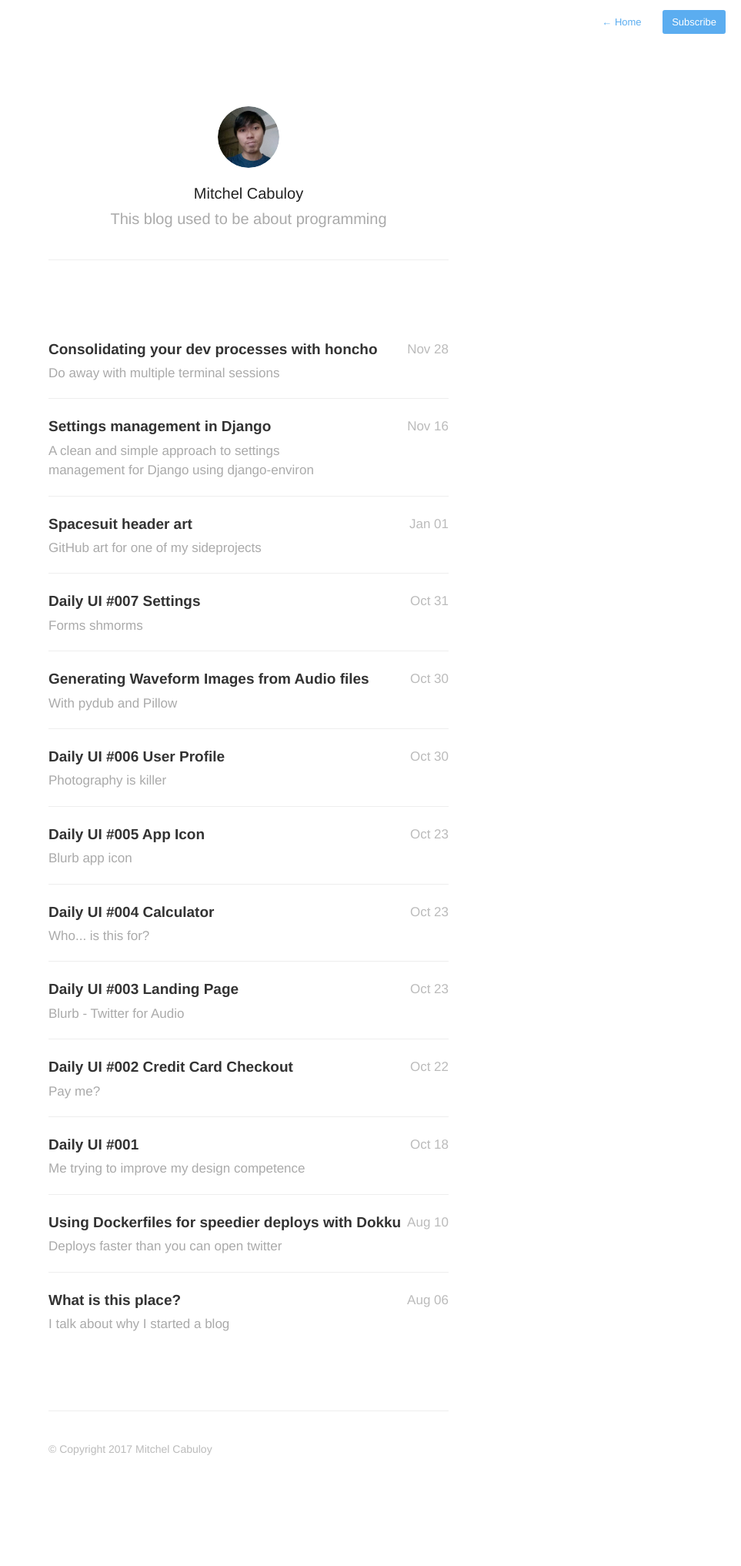
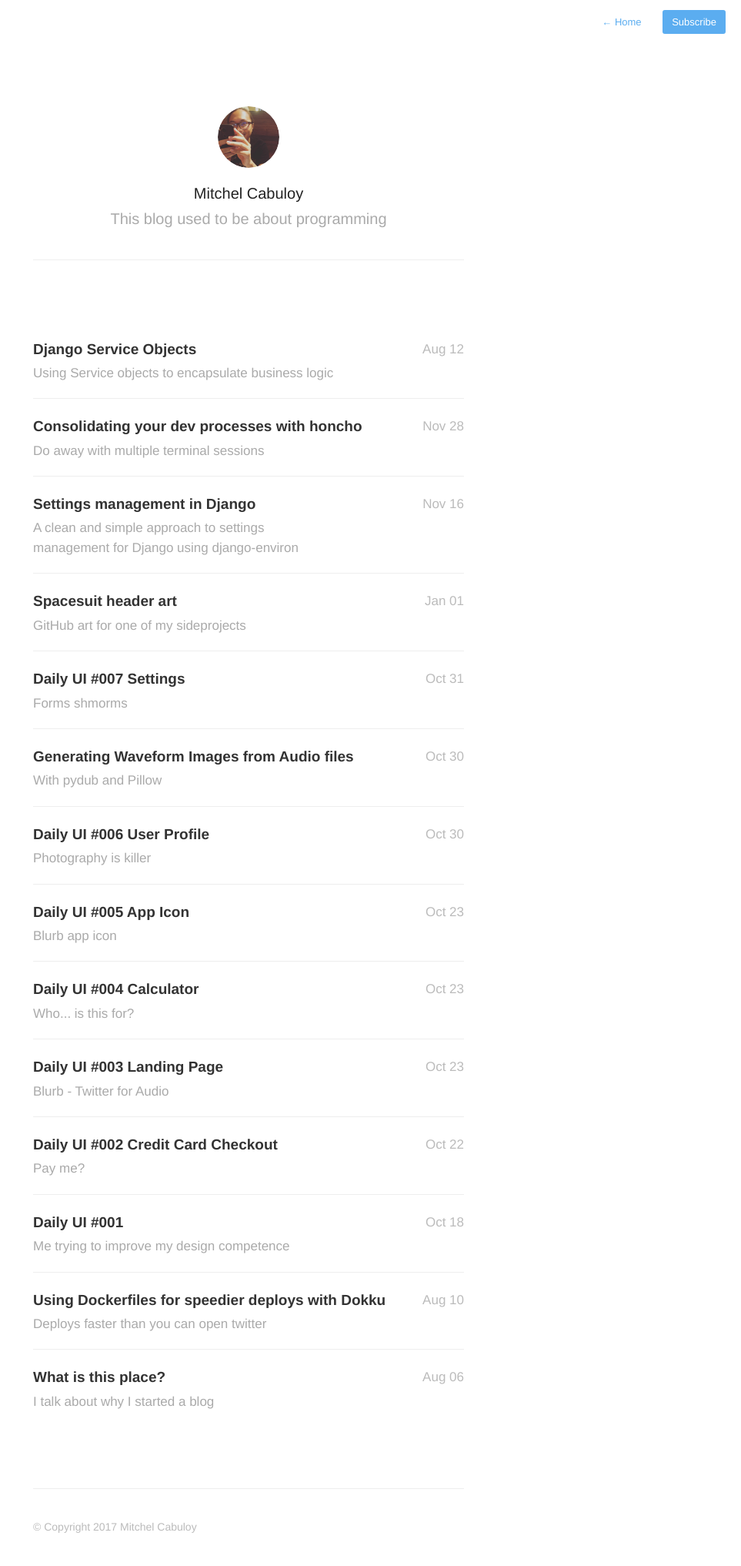
Before and after one commit to mixxorz/mixxorz.github.io, a Jekyll site: the page built from index.html, in a window 1280 px wide. Shown: the whole page at 77% size, without its empty margins (317-1280 px from the left). Built offline with Jekyll 4.4.1, drawn with Linux system fonts in a browser that asks for light colours; nearby versions of some CDN libraries; the list of posts is cut into pages by our own code; before the commit the page ends 1933 px from its top, so only the background shows below that; some of the changed lines change nothing that is shown.

Commit message:
Publish Django Server Objects
* Update some styles
* Update avatar

````diff
--- /dev/null
+++ b/_posts/2017-08-12-django-service-objects.md
@@ -0,0 +1,316 @@
+---
+title:  "Django Service Objects"
+date:   2017-08-12 12:00:00
+description: Using Service objects to encapsulate business logic
+---
+
+Starting a new project is always exciting. You spec out the features, start writing your tests, and implement your code. But then somewhere along the way, it starts to become a drag. You start to have so many models, and so many views, and so much logic to implement that you don't even know where to put them. Or more realistically, you've lost track of where you've put them.
+
+## Is there a better way?
+
+Yes! Service objects to the rescue!
+
+## What are service objects?
+
+Simply put, service objects are where you put your business logic.
+
+Let's say you're building a booking system. When a customer makes a booking, the app should create a new customer or get an existing one, it should create a booking in the database, and then send a verification email. When the email is verified, the app should update the status of the booking, and notify the admin. Finally, when the admin approves the booking, the app should update the status of the booking, create an invoice, and send it to the customer.
+
+All of that logic should live in service objects.
+
+Enough talk. Let's code!
+
+## So what does a service object look like?
+
+Like this:
+
+```python
+# apps/booking/services.py
+
+from django import forms
+
+from .models import Booking, Customer
+from .notifications import VerifyEmailNotification
+from some_project.services import Service
+
+
+class CreateBookingService(Service):
+    name = forms.CharField()
+    email = forms.EmailField()
+    checkin_date = forms.DateField()
+    checkout_date = forms.DateField()
+
+    def process(self):
+        name = self.cleaned_data['name']
+        email = self.cleaned_data['email']
+        checkin_date = self.cleaned_data['checkin_date']
+        checkout_date = self.cleaned_data['checkout_date']
+
+        # Update or create a customer
+        customer = Customer.objects.update_or_create(
+            email=email,
+            defaults={
+                'name': name
+            }
+        )
+
+        # Create booking
+        booking = Booking.objects.create(
+            customer=customer,
+            checkin_date=checkin_date,
+            checkout_date=checkout_date,
+            status=Booking.PENDING_VERIFICATION,
+        )
+
+        # Send verification email (check out django-herald)
+        VerifyEmailNotification(booking).send()
+
+        return booking
+```
+
+Service objects inherit from `Service` (implementation below) and it has a similar API to Django Forms. That's because Service actually inherits from `forms.Form`. The only difference you have to implement a `process` method where you put your business logic.
+
+Here I wrote a `CreateBookingService` that does three things.
+
+1. Updates or creates a `Customer`
+2. Creates a `Booking`
+3. Sends a verification email
+
+## OK. Interesting. How do you use it?
+
+Just call `execute` on the class, passing in a `dict` of parameters, just like Forms.
+
+```python
+from datetime import date
+
+from apps.booking.services import CreateBookingService
+
+booking = CreateBookingService.execute({
+    'name': 'Mitchel Cabuloy',
+    'email': 'mixxorz@gmail.com',
+    'checkin_date': date(2017, 8, 12),
+    'checkout_date': date(2017, 8, 15),
+})
+```
+
+And your `process` method executes and returns the booking.
+
+Here's the base class' definition so you can understand a bit more how it works:
+
+```python
+# some_project/services.py
+
+from django import forms
+from django.db import transaction
+
+from .errors import InvalidInputsError
+
+
+class Service(forms.Form):
+
+    def service_clean(self):
+        if not self.is_valid():
+            raise InvalidInputsError(
+                self.errors, self.non_field_errrors())
+
+    @classmethod
+    def execute(cls, inputs, files=None, **kwargs):
+        instance = cls(inputs, files, **kwargs)
+        instance.service_clean()
+        with transaction.atomic():
+            return instance.process()
+
+    def process(self):
+        raise NotImplementedError()
+```
+
+The base `Service` class' `execute` method makes sure that `process` runs inside a transaction and it also validates the inputs and raises an exception if it's invalid.
+
+```python
+# some_project/errors.py
+
+class InvalidInputsError(Exception):
+
+    def __init__(self, errors, non_field_errors):
+        self.errors = errors
+        self.non_field_errors = non_field_errors
+
+    def __str__(self):
+        return (
+            f'{repr(self.errors)} '
+            f'{repr(self.non_field_errors)}')
+```
+
+`InvalidInputsError` is raised when you try to execute a service but the inputs are invalid. You can access the invalid fields in the `errors` attribute. It also prints out the invalid fields for easier debugging.
+
+## Huh.
+
+Cool right? There's more.
+
+Let's say there are some instances where email verification isn't required so we want to disable it. You do it like this:
+
+```python
+class CreateBookingService(Service):
+    # ...fields
+
+    def __init__(self, *args, require_verification=True):
+        self.require_verification = require_verification
+
+        super().__init__(self, *args)
+
+    def process(self):
+        # ...previous code cut for brevity
+
+        if self.require_verification:
+            booking.status=Booking.PENDING_VERIFICATION
+            booking.save()
+            VerifyEmailNotification(booking).send()
+
+        return booking
+```
+
+We just added a `require_verification` keyword argument to the constructor. And here's how to use it:
+
+```python
+booking = CreateBookingService.execute({
+    'name': 'Mitchel Cabuloy',
+    'email': 'mixxorz@gmail.com',
+    'checkin_date': date(2017, 8, 12),
+    'checkout_date': date(2017, 8, 15),
+}, require_verification=False)
+```
+
+Really simple.
+
+## But why?
+
+Using services objects has a number of advantages:
+
+### Decoupled from presentation logic
+
+Now that your business logic is in its own class, you can call it from anywhere. From regular Django views, JSON endpoints, management commands, RQ tasks, Django admin, etc. Your business logic is no longer bound to your views or models.
+
+### Easily testable and mockable
+
+Since service objects are just objects, you can easily call them from your tests to verify their behavior. Similarly, if you're testing your view or endpoint, you can easily mock out the service objects.
+
+### Input validation
+
+Your code will become a lot more concise now that you don't have to manually check whether or not a parameter is valid. If you need to know why your inputs failed validation, just catch `InvalidInputsError` and access the `errors` or `non_field_errors` dictionary. Better yet, raise a custom exception from your service object.
+
+## But fat models…
+
+I tried fat models, but the models just ended up doing too many things. Plus it wasn't very clear which model a method belongs to if it operated on two different models. (Should `Booking` have `create_booking` or should `Customer`)? Nowadays I prefer that my models stay lean and side-effect free.
+
+## Some gotcha's
+
+Since service objects are built on top of Forms, there are a couple of quirky things.
+
+### Models as arguments
+
+You can't just pass in a model instance. Instead of you have to pass in the ID.
+
+```python
+class ApproveBookingService(Service):
+    booking = forms.ModelChoiceField(
+        queryset=Booking.objects.all())
+
+    def process(self):
+        # A Booking instance
+        booking = self.cleaned_data['booking']
+        booking.approve()
+        booking.save()
+
+        return booking
+
+
+some_booking = Booking.objects.get()
+
+# Pass in 'some_booking.pk'
+ApproveBookingService.execute({
+    'booking': some_booking.pk
+})
+```
+
+### List of objects as arguments
+
+Since Forms have no ability to receive a list of objects as an input, I had to write a custom form field for that.
+
+```python
+class MultipleFormField(forms.Field):
+    """
+    A field that contains many forms, similar to a FormSet but easier to clean
+    """
+
+    def __init__(self, form_class, min_count=1, max_count=None, *args,
+                 **kwargs):
+        super().__init__(*args, **kwargs)
+
+        self.form_class = form_class
+        self.min_count = min_count
+        self.max_count = max_count
+
+    def clean(self, values):
+        if len(values) < self.min_count:
+            raise ValidationError(
+                'There needs to be at least '
+                f'{self.min_count} item/s.')
+
+        if self.max_count and len(values) > self.max_count:
+            raise ValidationError(
+                'There needs to be at most '
+                f'{self.max_count} item/s.')
+
+        item_forms = []
+        for index, item in enumerate(values):
+            item_form = self.form_class(item)
+            if not item_form.is_valid():
+                raise ValidationError(
+                    f'[{index}]: {repr(item_form.errors)}')
+            item_forms.append(item_form)
+
+        return item_forms
+```
+
+And to use
+
+```python
+class PersonForm(forms.Form):
+    name = forms.CharField()
+
+
+class UpdateOrganizationService(Service):
+    organization = forms.ModelChoiceField(
+        queryset=Organization.objects.all())
+    people = MultipleFormField(PersonForm)
+
+    def process(self):
+        organization = self.cleaned_data['organization']
+        people = self.cleaned_data['people']
+
+        # `people` is a list of Form objects
+        for person in people:
+            organization.people.add(
+                Person(name=person.cleaned_data['name']))
+
+        organization.save()
+
+
+org = Organization.objects.get()
+UpdateOrganizationService.execute({
+    'organization': org,
+    'people': [{
+        'name': 'Mitchel Cabuloy',
+    }, {
+        'name': 'Amanda Lim',
+    }],
+})
+```
+
+## Conclusion
+
+Projects get complicated fast, and just putting your business logic in views and models will leave you in a world of hurt. Service objects help by decoupling your business logic from your presentation logic making it easier to test plus have the bonus of input validation.
+
+For now I'll leave you with [a gist](https://gist.github.com/mixxorz/367df56cde603bd31e12c809b7e2217a) with everything you need, but I'm planning to release a library soon so you can just `import Service`.
+
+🍻
--- a/assets/css/style.css
+++ b/assets/css/style.css
@@ -127,7 +127,7 @@ h2 {
 
 .profile #wrapper {
   padding: 100px 40px 0px;
-  max-width: 600px;
+  max-width: 640px;
   margin: 0 auto;
 }
 
@@ -166,7 +166,7 @@ h2 {
 nav.main-nav {
   padding: 20px 20px 0;
 
-  /*max-width: 600px;*/
+  /*max-width: 640px;*/
   /*width:100%;*/
   background: #fff;
   background: rgba(255, 255, 255, 0.9);
@@ -196,13 +196,13 @@ nav.main-nav a.cta {
 }
 
 #wrapper {
-  max-width: 600px;
+  max-width: 640px;
   margin: 0 auto;
   padding: 60px 40px 100px 40px;
 }
 
 #wrapper.home {
-  max-width: 600px;
+  max-width: 640px;
   margin: 0 auto;
   padding: 0px 40px 20px 40px;
 }
@@ -241,8 +241,10 @@ a,
   transition: all 0.15s ease;
 }
 
-ul {
+ul,
+ol {
   margin: 0;
+  margin-bottom: 20px;
   padding: 0;
 }
 
@@ -297,13 +299,13 @@ em, i {
 }
 
 .post h1 {
-  margin-bottom: 2 0px;
+  margin-bottom: 2px;
   color: #222;
   font: 300 32px/1.4em "Helvetica Neue", Helvetica,Arial,sans-serif;
 }
 
 .post h2 {
-  margin-bottom: 40px;
+  margin-bottom: 4px;
   font: 300 24px/1.5 "Helvetica Neue",Helvetica,Arial,sans-serif;
   color: #111;
 }
@@ -319,6 +321,10 @@ em, i {
 
   /*margin-top: 15px;*/
   display: inline-block;
+}
+
+.post h3 {
+  margin-bottom: 10px;
 }
 
 #post-list h2 {
@@ -381,7 +387,6 @@ span.code, code {
 
 pre {
   font-family: Menlo, Monaco, Courier;
-  white-space: pre-wrap;
 
   /*border: 1px solid #ddd;*/
   padding: 20px;
````
Also changed, not shown: Gemfile.lock, assets/images/avatar.png, assets/images/avatar@2x.png.
